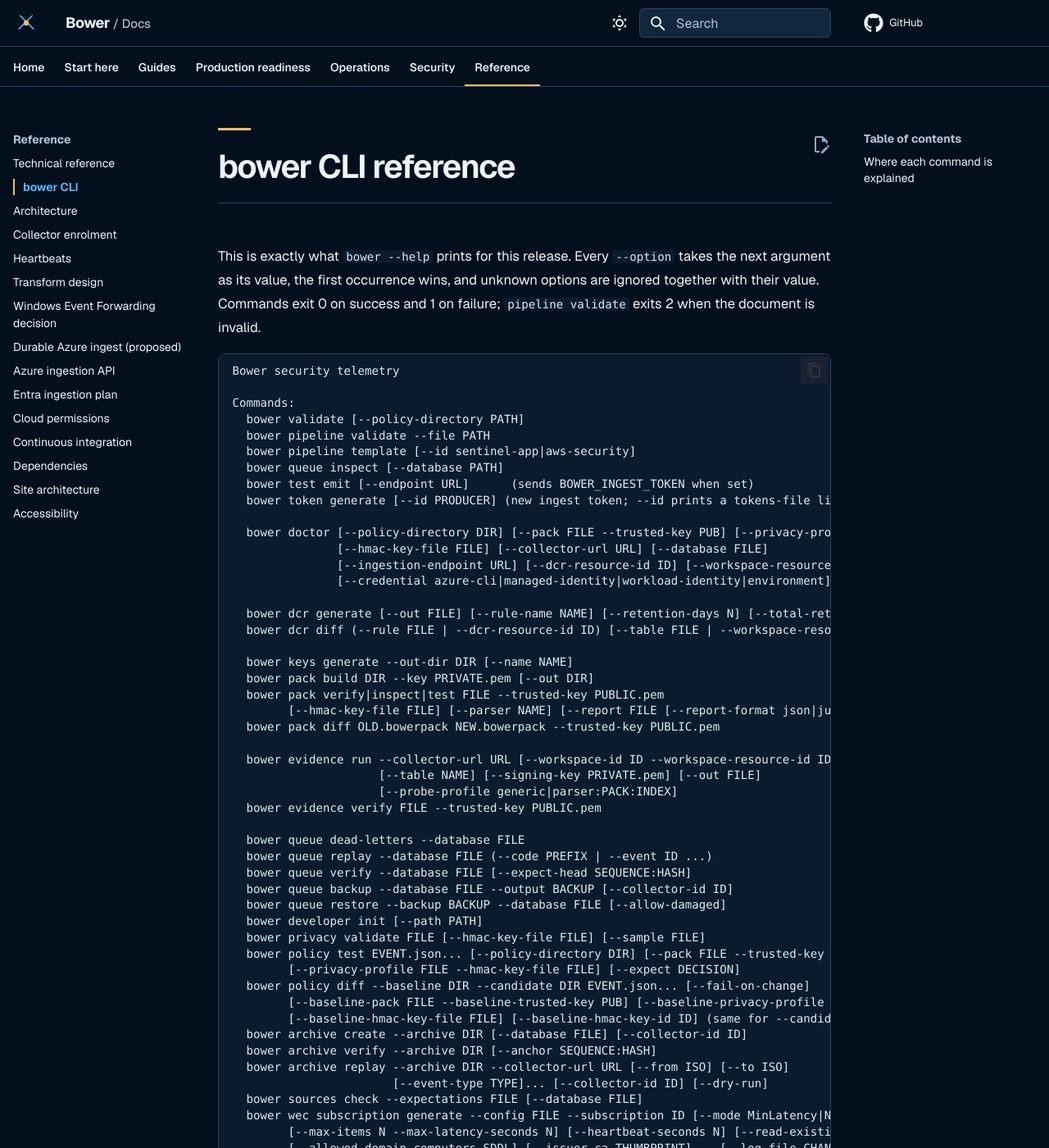
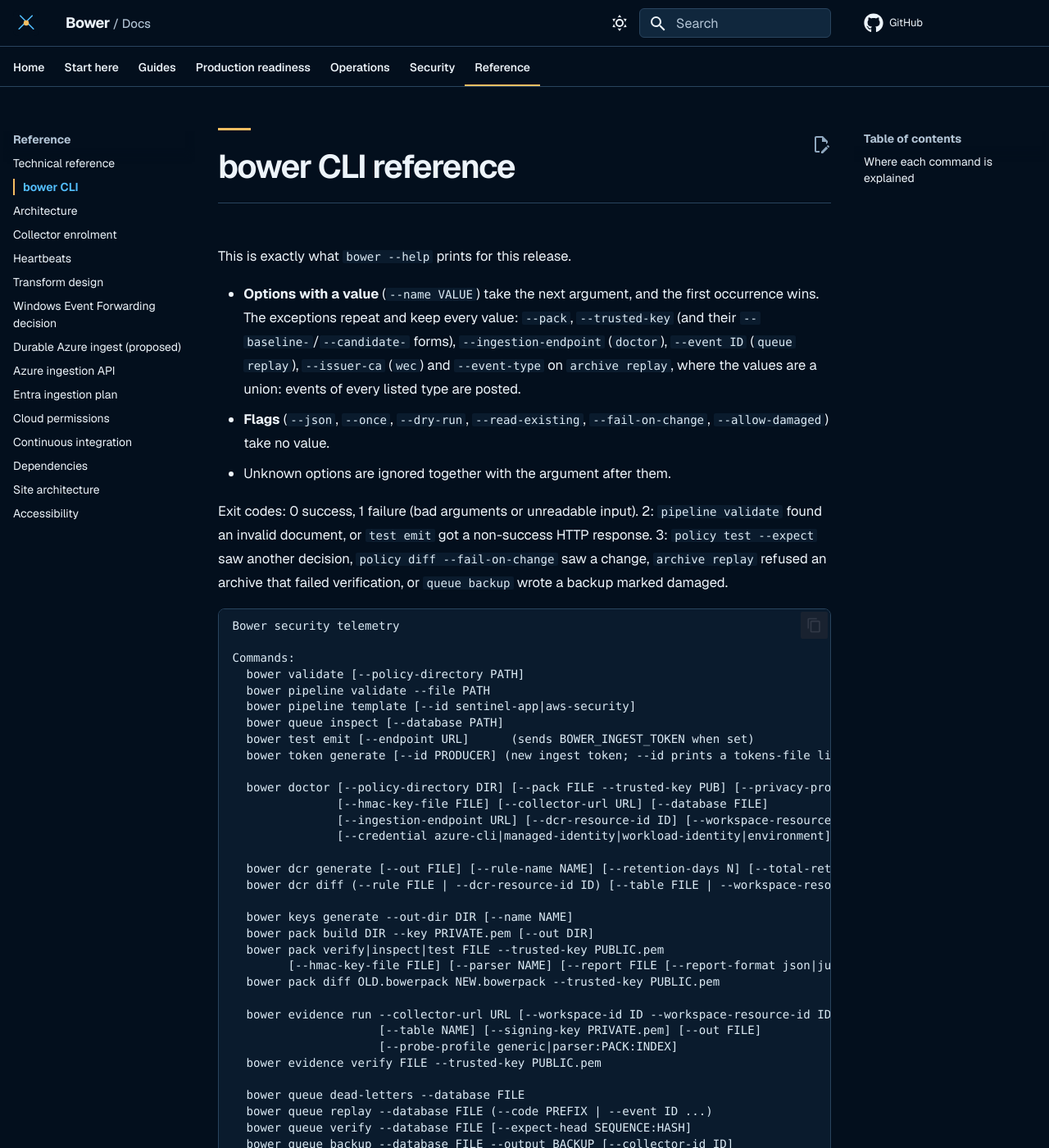
Before and after one commit to jusso-dev/Bower, an MkDocs documentation site: the page built from docs/reference/cli.md, in a window 1280 px wide and 1400 px high. Shown: the whole window at 82% size. Built offline with MkDocs 1.6.1 and Material for MkDocs 9.7.7, drawn with Linux system fonts in a browser that asks for light colours; some of the changed text lies outside the part shown.

Commit message:
docs(cli): accurate option, flag and exit-code rules in the CLI reference
Flags take no value, repeatable options keep every value (archive replay
--event-type is a union), exit 2 also covers test emit and exit 3 covers
policy test/diff, archive replay and queue backup. The validate and
pipeline rows now point at background pages, labelled as such.

Co-Authored-By: Claude Opus 5.5 <noreply@anthropic.com>

````diff
--- a/docs/reference/cli.md
+++ b/docs/reference/cli.md
@@ -2,10 +2,22 @@
 
 <!-- Generated by tools/docs/generate_cli_reference.py from src/Bower.Cli/Commands/CliHelp.cs. Do not edit. -->
 
-This is exactly what `bower --help` prints for this release. Every `--option` takes
-the next argument as its value, the first occurrence wins, and unknown options are
-ignored together with their value. Commands exit 0 on success and 1 on failure;
-`pipeline validate` exits 2 when the document is invalid.
+This is exactly what `bower --help` prints for this release.
+
+- **Options with a value** (`--name VALUE`) take the next argument, and the first
+  occurrence wins. The exceptions repeat and keep every value: `--pack`, `--trusted-key`
+  (and their `--baseline-`/`--candidate-` forms), `--ingestion-endpoint` (`doctor`),
+  `--event ID` (`queue replay`), `--issuer-ca` (`wec`) and `--event-type` on
+  `archive replay`, where the values are a union: events of every listed type are posted.
+- **Flags** (`--json`, `--once`, `--dry-run`, `--read-existing`, `--fail-on-change`,
+  `--allow-damaged`) take no value.
+- Unknown options are ignored together with the argument after them.
+
+Exit codes: 0 success, 1 failure (bad arguments or unreadable input). 2: `pipeline
+validate` found an invalid document, or `test emit` got a non-success HTTP response.
+3: `policy test --expect` saw another decision, `policy diff --fail-on-change` saw a
+change, `archive replay` refused an archive that failed verification, or `queue backup`
+wrote a backup marked damaged.
 
 ```text
 Bower security telemetry
````
Also changed, not shown: other parts of docs/reference/cli.md (+2 -2 lines), tools/docs/generate_cli_reference.py (+18 -6 lines).
